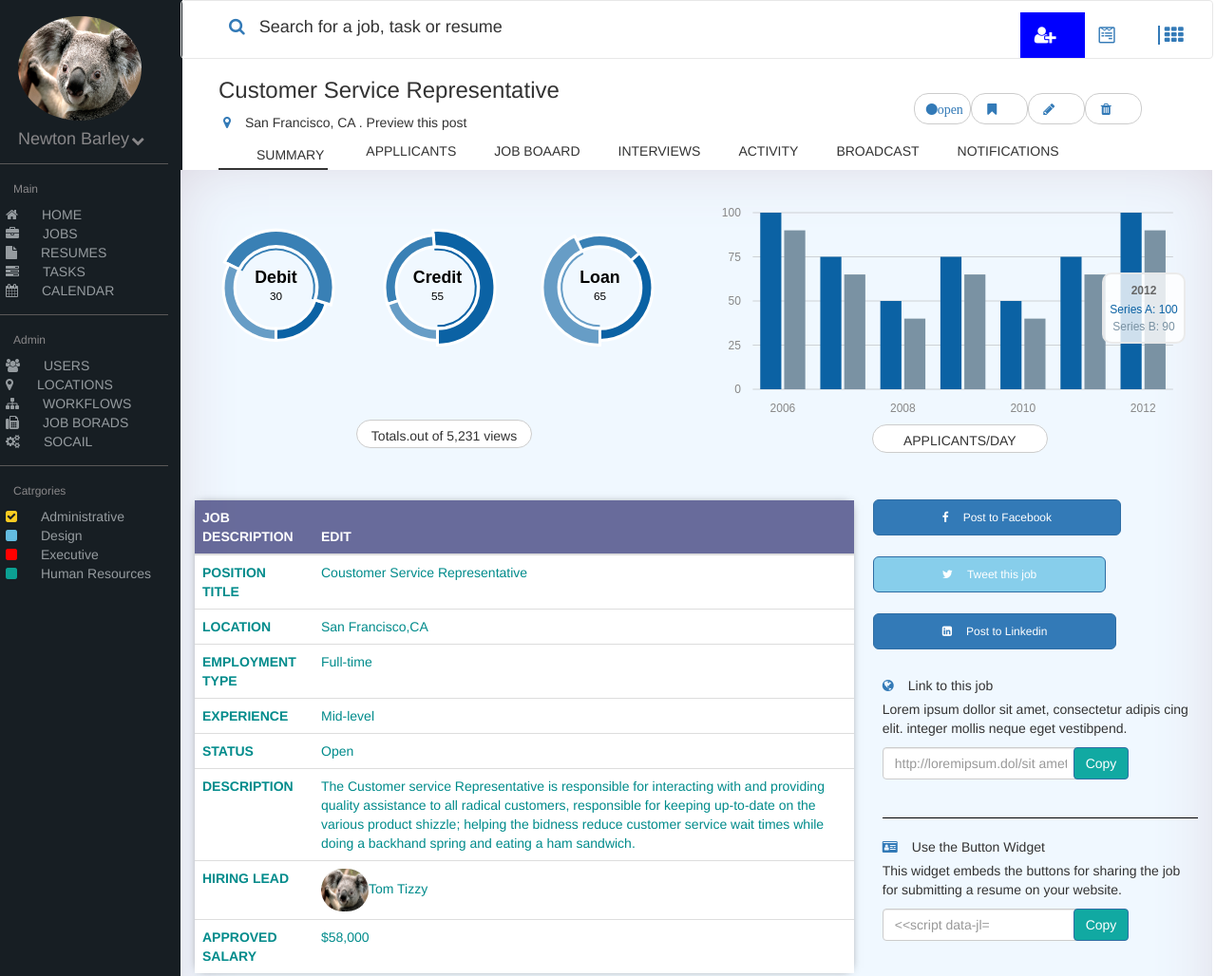
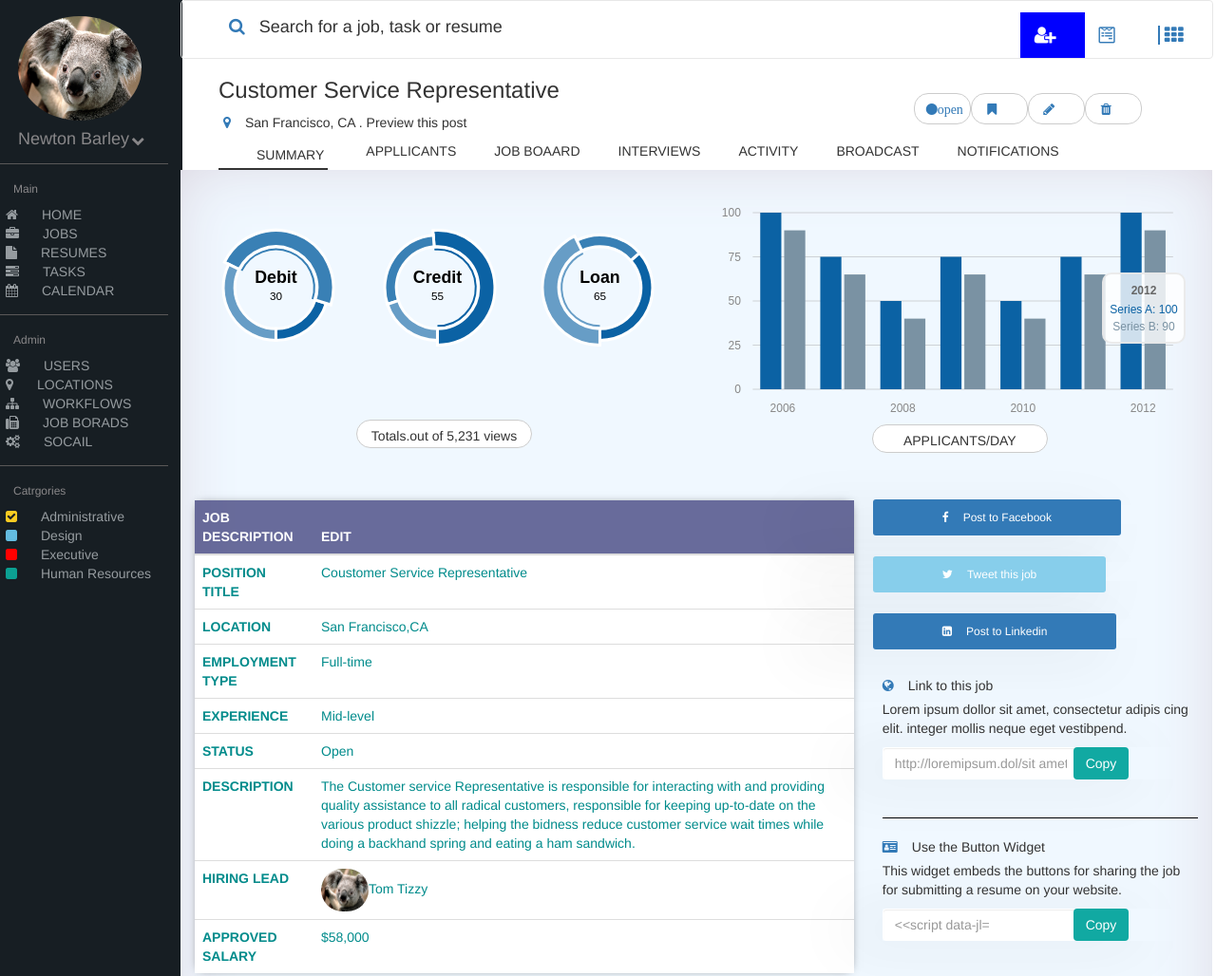
Before and after one commit to kankam1/DASHBOARD_NEWTON, a plain HTML site: page index.html in a window 1280 px wide. Shown: the top 1028 px of the page at 95% size. Drawn offline with nearby package versions, Linux system fonts and the light colour scheme; files that its build step writes are made by us from their sources; a script that the page names is missing; some icons are missing.

Commit message:
added new box-shadow to scss file

```diff
--- a/main.scss
+++ b/main.scss
@@ -121,7 +121,7 @@
 	}
 	.btn-primary {
 		margin-left: -10px;
-
+		color: #fff;
 	}
 	tbody {
 		background-color: white;
@@ -179,13 +179,12 @@
 		padding: 3px 72px;
 	    font-size: 12px;
 	    line-height: 2.5;
-	    border-radius: 6px;
 	    margin-top: -31px;
 	    margin-bottom: -35px;
 	}
    	.form-inline {
 		margin-top: -30px;
-		box-shadow: 0px 0px 130px -20px;
+		box-shadow: -50px 5px 60px -16px;
 	}
 	p {
 		margin-bottom: 40px;
@@ -215,9 +214,10 @@
     .people {
 	    margin-bottom: 40px;
 	    margin-top: 5px;
-    box-shadow: 0px 0px 120px -10px;
+	    box-shadow: -95px 15px 55px -9px;
     }
-
-
-
+    .better {
+    	color: #fff;
+	    border-color: transparent;
     }
+}
```
Lines whose indentation alone changed are shown as unchanged.
